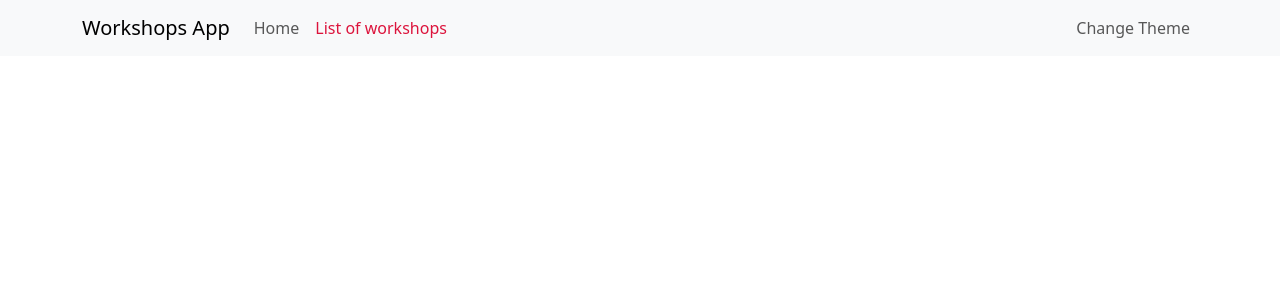
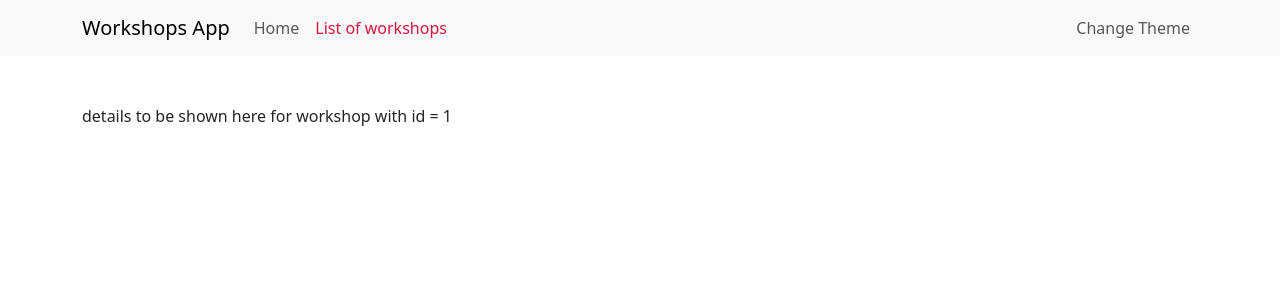
Before and after one commit to puranik3/db-react-jul-26-2024, a React (Create React App) app in the folder 04-react/workshops-app/: page /workshops/1 in a window 1280 px wide. Shown: the top 300 px of the page. Built offline with nearby package versions, Linux system fonts and the light colour scheme; no server answers.

Commit message:
dynamic routing to Workshop details page

```diff
--- a/04-react/workshops-app/src/App.tsx
+++ b/04-react/workshops-app/src/App.tsx
@@ -4,6 +4,7 @@ import { Routes, Route } from "react-router-dom";
 import Menu from "./components/Menu";
 import HomePage from "./pages/HomePage";
 import WorkshopsListPage from "./pages/WorkshopsListPage";
+import WorkshopDetailsPage from "./pages/WorkshopDetailsPage";
 
 // component defined using a function
 // reusable, customizable piece of the UI
@@ -21,6 +22,10 @@ const App = (props: IAppProps) => {
                 <Routes>
                     <Route path="/" element={<HomePage {...props} />} />
                     <Route path="/workshops" element={<WorkshopsListPage />} />
+                    <Route
+                        path="/workshops/:workshopId"
+                        element={<WorkshopDetailsPage />}
+                    />
                 </Routes>
             </Container>
         </div>
--- /dev/null
+++ b/04-react/workshops-app/src/components/WorkshopDetails.tsx
@@ -0,0 +1,13 @@
+import { useParams } from "react-router-dom";
+
+const WorkshopDetails = () => {
+    // console.log(useParams());
+
+    const { workshopId } = useParams();
+
+    return (
+        <div>details to be shown here for workshop with id = {workshopId}</div>
+    );
+};
+
+export default WorkshopDetails;
--- a/04-react/workshops-app/src/components/WorkshopsList.tsx
+++ b/04-react/workshops-app/src/components/WorkshopsList.tsx
@@ -1,6 +1,5 @@
 import { useEffect, useState } from "react";
-import { getWorkshops } from "../services/workshops";
-import type { IWorkshop } from "../services/workshops";
+import { Link } from "react-router-dom";
 import {
     Alert,
     Button,
@@ -8,6 +7,9 @@ import {
     ListGroupItem,
     Spinner,
 } from "react-bootstrap";
+
+import { getWorkshops } from "../services/workshops";
+import type { IWorkshop } from "../services/workshops";
 
 const WorkshopsList = () => {
     // console.log(useState("hello")); // [ 'hello', setter_function ]
@@ -104,7 +106,9 @@ const WorkshopsList = () => {
                             <ListGroup>{(workshops[3] as any).name}</ListGroup>,
                         ]} */}
                         {workshops.map((w) => (
-                            <ListGroupItem key={w.id}>{w.name}</ListGroupItem>
+                            <ListGroupItem key={w.id}>
+                                <Link to={`/workshops/${w.id}`}>{w.name}</Link>
+                            </ListGroupItem>
                         ))}
                     </ListGroup>
                 </>
--- /dev/null
+++ b/04-react/workshops-app/src/pages/WorkshopDetailsPage.tsx
@@ -0,0 +1,7 @@
+import WorkshopDetails from "../components/WorkshopDetails";
+
+const WorkshopDetailsPage = () => {
+    return <WorkshopDetails />;
+};
+
+export default WorkshopDetailsPage;
```
